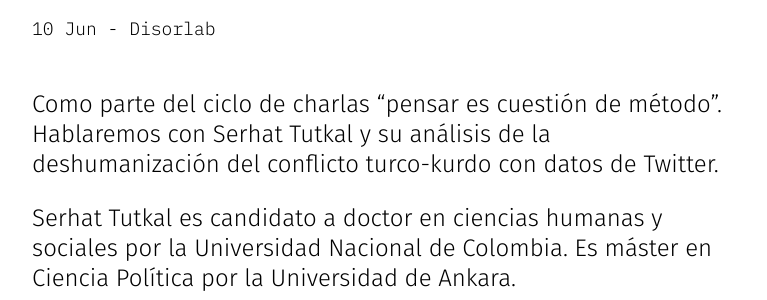
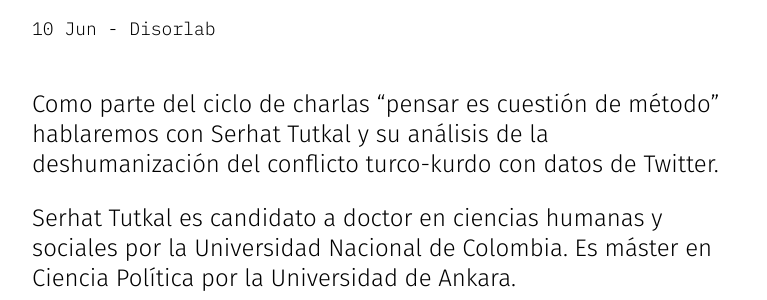
Before and after one commit to disorlab/disorlab.github.io, a Jekyll site: the page built from docs/_posts/2020-06-10-e-twitter-investigacion.md, in a window 1280 px wide. Shown: the part 283-583 px from the top of the page, without its empty margins (256-1023 px from the left). Built offline with Jekyll 4.4.1, drawn with Linux system fonts in a browser that asks for light colours; nearby versions of some CDN libraries.

```diff
--- a/docs/_posts/2020-06-10-e-twitter-investigacion.md
+++ b/docs/_posts/2020-06-10-e-twitter-investigacion.md
@@ -4,7 +4,7 @@
 destacado: Ciclo de charlas "pensar es cuestión de método". Hablaremos con Serhat Tutkal y su análisis de la deshumanización del conflicto turco-kurdo con datos de Twitter.
 autor: Disorlab
 ---
-Como parte del ciclo de charlas "pensar es cuestión de método". Hablaremos con Serhat Tutkal y su análisis de la deshumanización del conflicto turco-kurdo con datos de Twitter.
+Como parte del ciclo de charlas "pensar es cuestión de método" hablaremos con Serhat Tutkal y su análisis de la deshumanización del conflicto turco-kurdo con datos de Twitter.
 
 Serhat Tutkal es candidato a doctor en ciencias humanas y sociales por la Universidad Nacional de Colombia. Es máster en Ciencia Política por la Universidad de Ankara.
 
```
Also changed, not shown: 2 other files.
